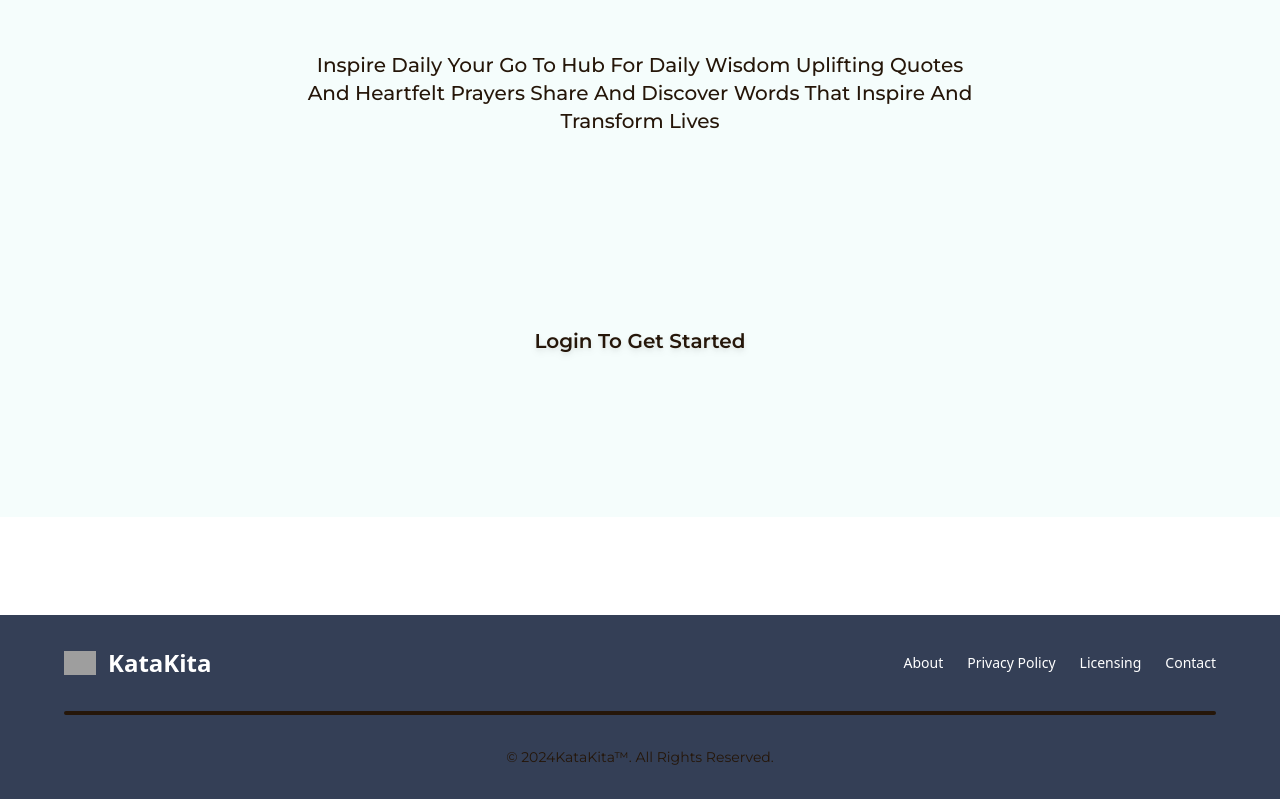
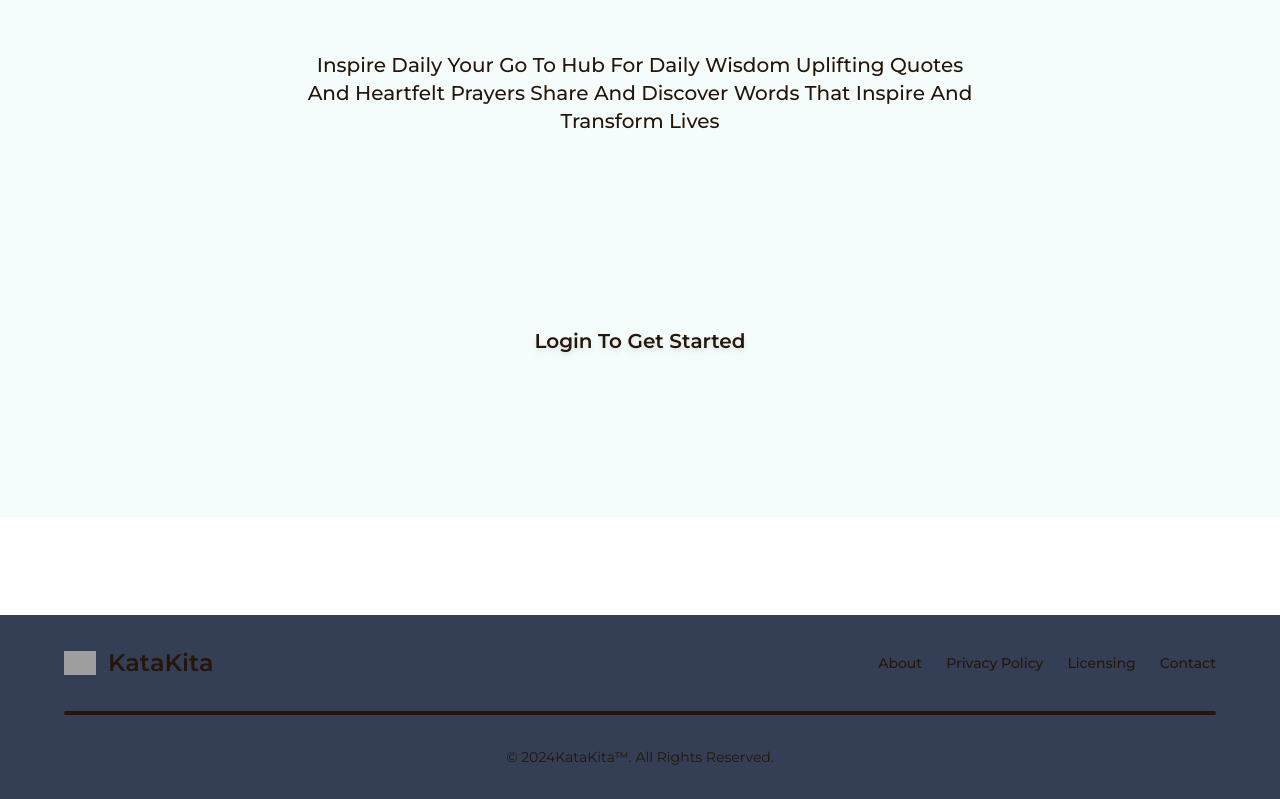
Before and after one commit to anggawidiarta/katakita-quotes-sharing, a Next.js app: page / in a window 1280 px wide. Shown: the part 283-1082 px from the top of the page. Built offline with nearby package versions, Linux system fonts and the light colour scheme; no server answers; grey boxes are pictures that could not be loaded.

Commit message:
chore: update font family

```diff
--- a/components/Footer/Footer.tsx
+++ b/components/Footer/Footer.tsx
@@ -20,11 +20,11 @@ const Footer: React.FC = () => {
               height={32}
               alt="Logo"
             />
-            <span className="self-center text-2xl font-semibold text-white whitespace-nowrap">
+            <span className="self-center font-montserrat text-2xl font-semibold text-[#251609] whitespace-nowrap">
               KataKita
             </span>
           </a>
-          <ul className="flex flex-wrap items-center mb-6 text-sm font-medium text-white sm:mb-0 dark:text-gray-400">
+          <ul className="flex flex-wrap items-center mb-6 text-sm font-medium font font-montserrat text-[#251609] sm:mb-0 dark:text-gray-400">
             <li>
               <a href="#" className="hover:underline me-4 md:me-6">
                 About
```
